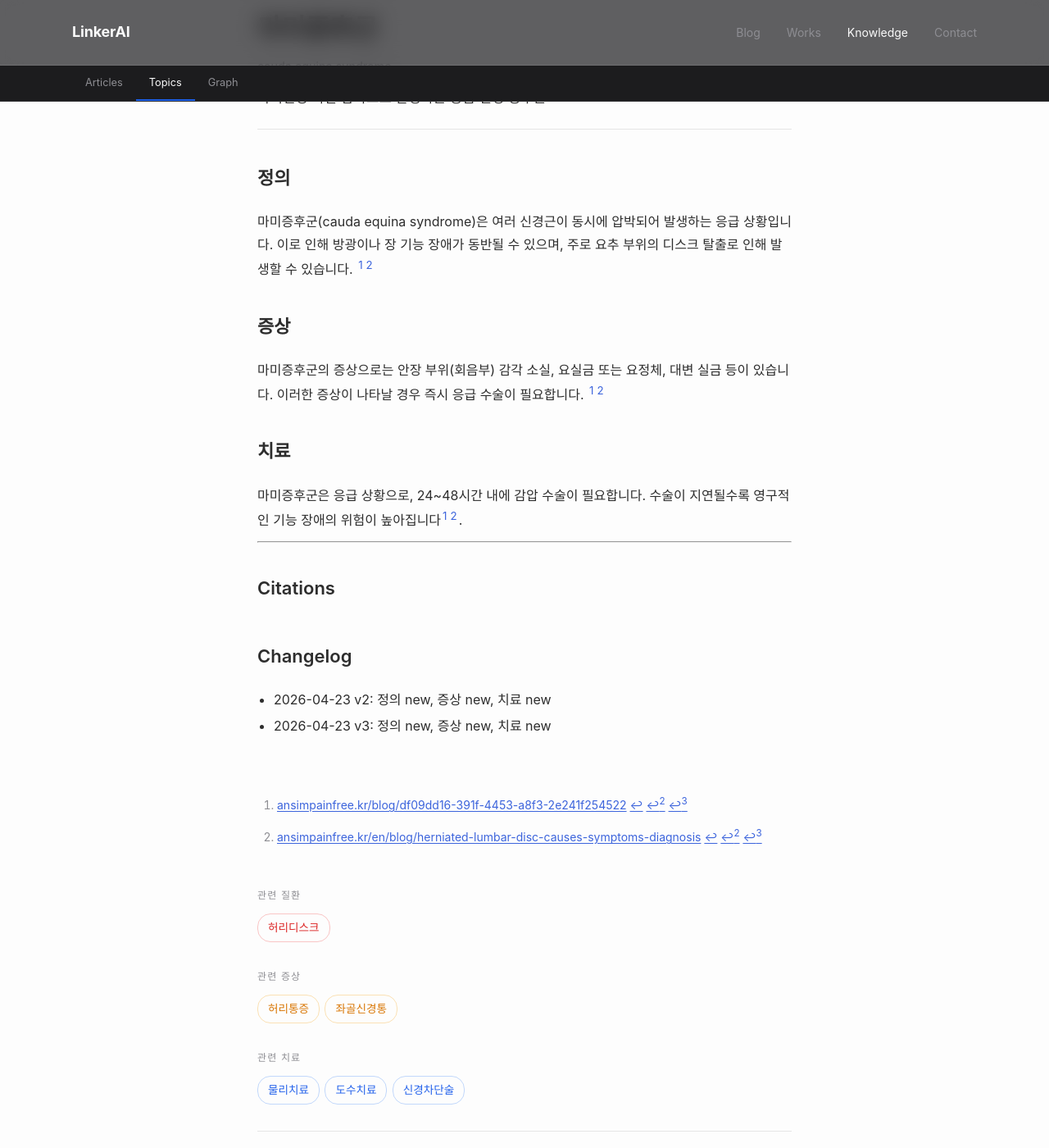
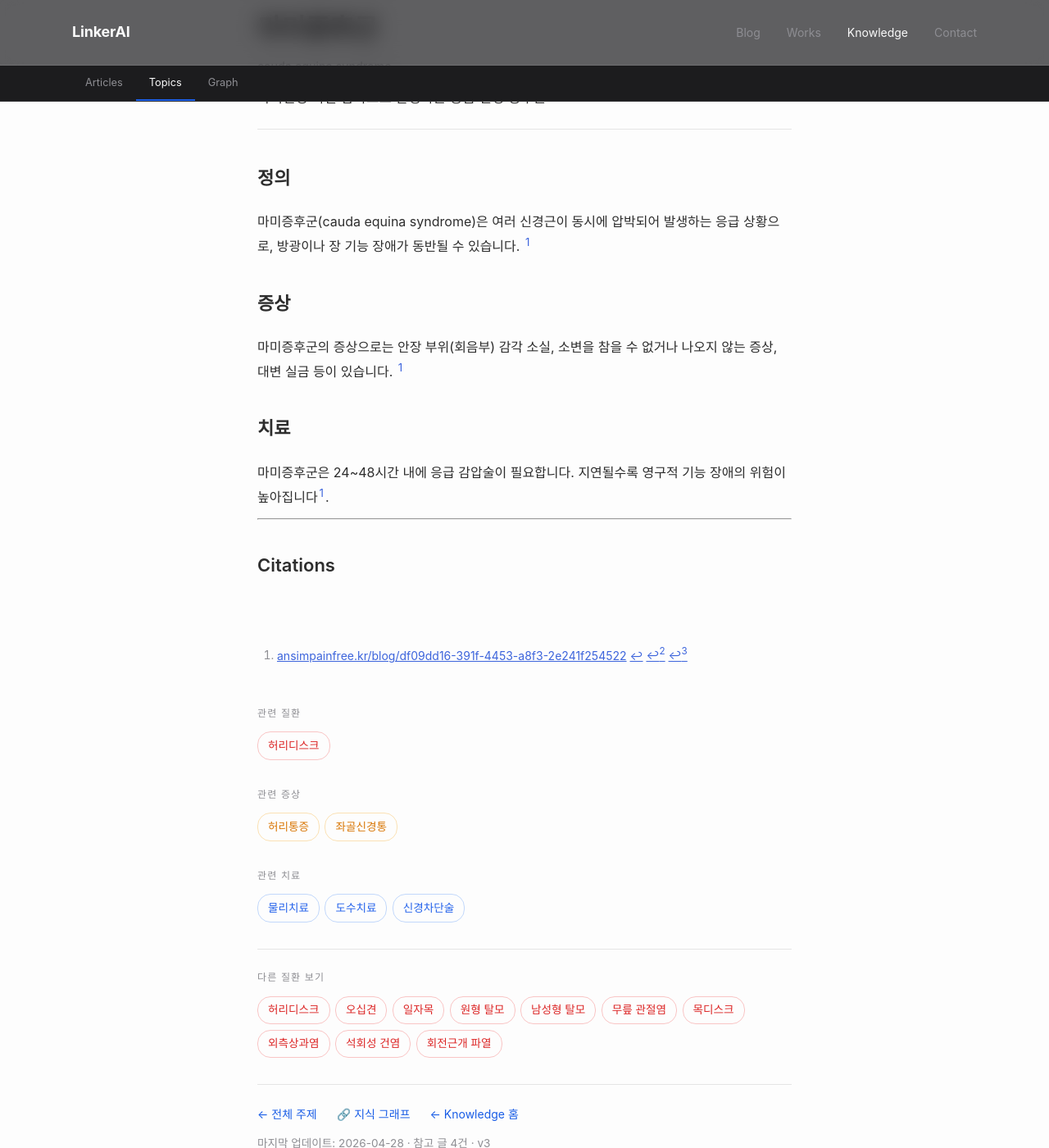
Before and after one commit to feelharmony/linkare-medical-knowledge, a Jekyll site: the page built from conditions/cauda-equina-syndrome.md, in a window 1280 px wide and 1400 px high, scrolled down 239 px. Shown: the whole window at 82% size. Built offline with Jekyll 4.4.1, drawn with Linux system fonts in a browser that asks for light colours; some web fonts are replaced; some of the changed text lies outside the part shown.

Commit message:
auto-sync entity: 마미증후군 (cauda-equina-syndrome) — finalize

```diff
--- a/conditions/cauda-equina-syndrome.md
+++ b/conditions/cauda-equina-syndrome.md
@@ -6,25 +6,20 @@
 title: 마미증후군
 description: 마미신경 다발 압박으로 발생하는 응급 신경 증후군
 title_en: cauda equina syndrome
-last_reviewed: '2026-04-25'
-source_count: 2
-version: 4
+last_reviewed: '2026-04-28'
+source_count: 4
+version: 3
 ---
 ## 정의
-마미증후군(cauda equina syndrome)은 여러 신경근이 동시에 압박되어 발생하는 응급 상황입니다. 이로 인해 방광이나 장 기능 장애가 동반될 수 있으며, 주로 요추 부위의 디스크 탈출로 인해 발생할 수 있습니다. [^1][^2]
+마미증후군(cauda equina syndrome)은 여러 신경근이 동시에 압박되어 발생하는 응급 상황으로, 방광이나 장 기능 장애가 동반될 수 있습니다. [^1]
 
 ## 증상
-마미증후군의 증상으로는 안장 부위(회음부) 감각 소실, 요실금 또는 요정체, 대변 실금 등이 있습니다. 이러한 증상이 나타날 경우 즉시 응급 수술이 필요합니다. [^1][^2]
+마미증후군의 증상으로는 안장 부위(회음부) 감각 소실, 소변을 참을 수 없거나 나오지 않는 증상, 대변 실금 등이 있습니다. [^1]
 
 ## 치료
-마미증후군은 응급 상황으로, 24~48시간 내에 감압 수술이 필요합니다. 수술이 지연될수록 영구적인 기능 장애의 위험이 높아집니다[^1][^2].
+마미증후군은 24~48시간 내에 응급 감압술이 필요합니다. 지연될수록 영구적 기능 장애의 위험이 높아집니다[^1].
 
 ---
 
 ## Citations
 [^1]: [ansimpainfree.kr/blog/df09dd16-391f-4453-a8f3-2e241f254522](https://ansimpainfree.kr/blog/df09dd16-391f-4453-a8f3-2e241f254522)
-[^2]: [ansimpainfree.kr/en/blog/herniated-lumbar-disc-causes-symptoms-diagnosis](https://ansimpainfree.kr/en/blog/herniated-lumbar-disc-causes-symptoms-diagnosis)
-
-## Changelog
-- 2026-04-23 v2: 정의 new, 증상 new, 치료 new
-- 2026-04-23 v3: 정의 new, 증상 new, 치료 new
```
